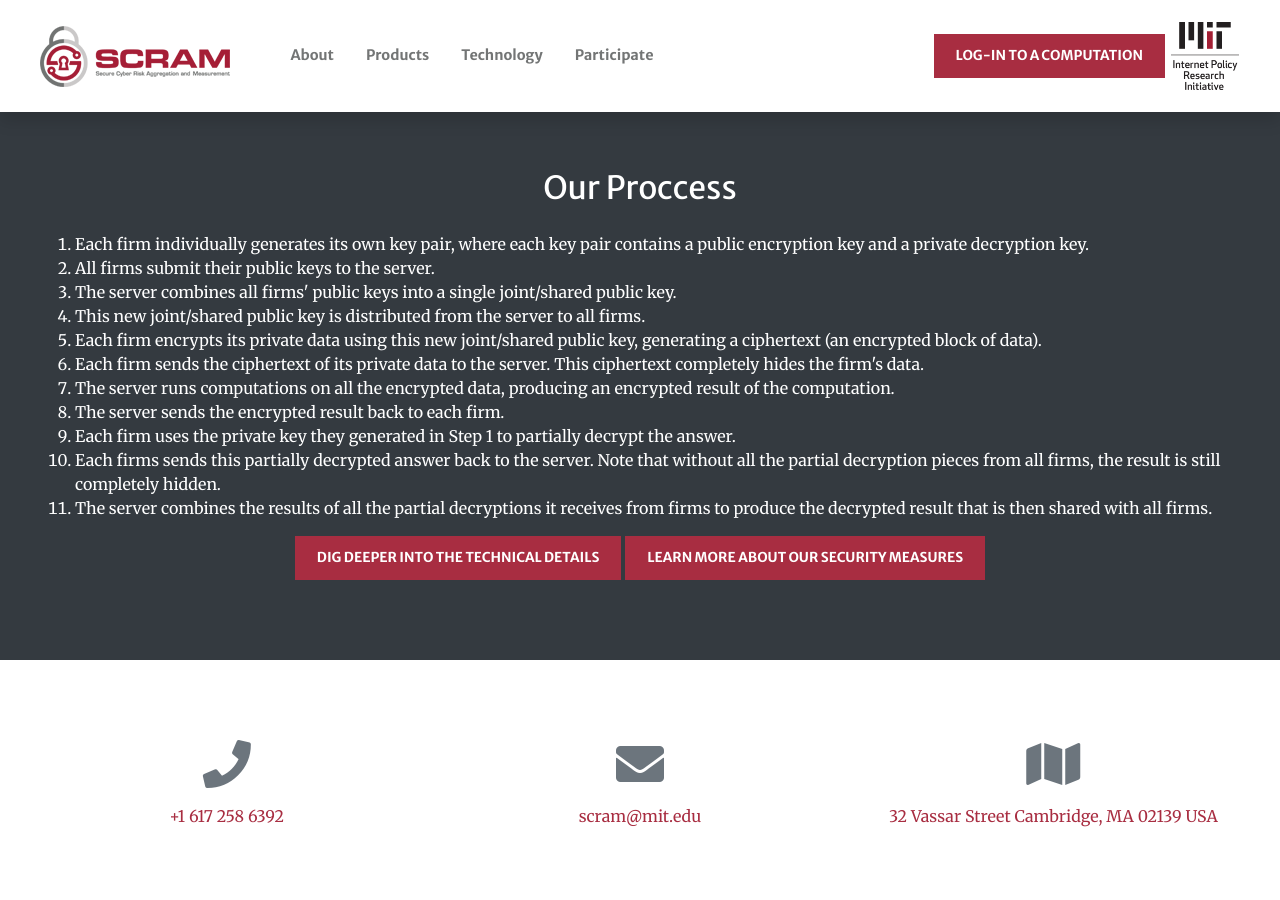
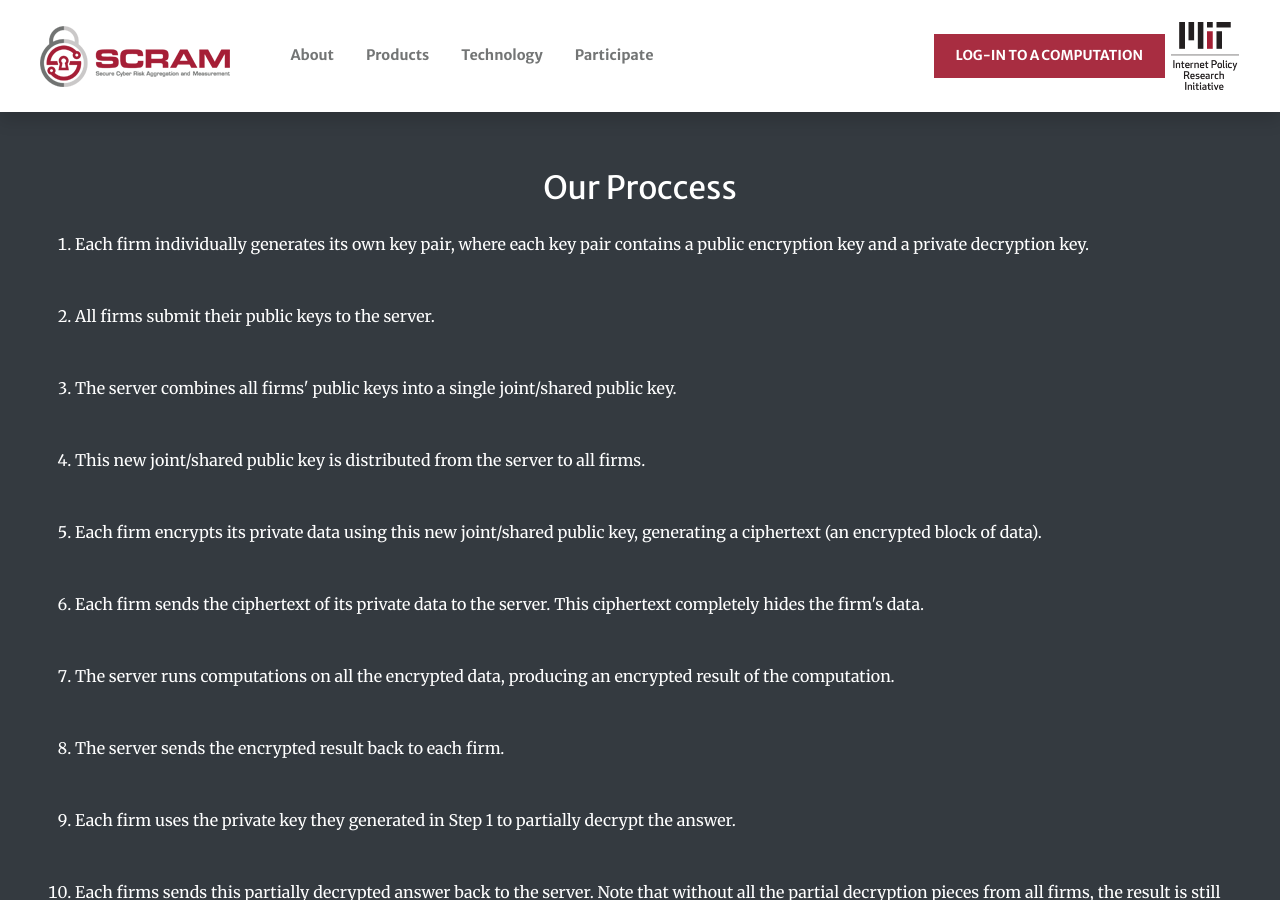
Before and after one commit to jisqyv/MIT, a Jekyll site: the page built from technology.md, in a window 1280 px wide and 900 px high, scrolled down 1296 px. Built offline with Jekyll 4.4.1, drawn with Linux system fonts in a browser that asks for light colours; nearby versions of some CDN libraries.

Commit message:
Update aside-technology.html

```diff
--- a/_includes/aside-technology.html
+++ b/_includes/aside-technology.html
@@ -2,17 +2,17 @@
   <div class="container ">
     <h2 class="mb-4 text-center">{{ section.title }}</h2>
 	<ol>
-	<li>Each firm individually generates its own key pair, where each key pair contains a public encryption key and a private decryption key.</li>
-	<li>All firms submit their public keys to the server.</li>
-	<li>The server combines all firms' public keys into a single joint/shared public key.</li>
-	<li>This new joint/shared public key is distributed from the server to all firms.</li>
-	<li>Each firm encrypts its private data using this new joint/shared public key, generating a ciphertext (an encrypted block of data).</li>
-	<li>Each firm sends the ciphertext of its private data to the server. This ciphertext completely hides the firm's data.</li>
-	<li>The server runs computations on all the encrypted data, producing an encrypted result of the computation.</li>
-	<li>The server sends the encrypted result back to each firm.</li>
-	<li>Each firm uses the private key they generated in Step 1 to partially decrypt the answer.</li>
-	<li>Each firms sends this partially decrypted answer back to the server. Note that without all the partial decryption pieces from all firms, the result is still completely hidden.</li>
-	<li>The server combines the results of all the partial decryptions it receives from firms to produce the decrypted result that is then shared with all firms. </li>
+	<li class="mb-5">Each firm individually generates its own key pair, where each key pair contains a public encryption key and a private decryption key.</li>
+	<li class="mb-5">All firms submit their public keys to the server.</li>
+	<li class="mb-5">The server combines all firms' public keys into a single joint/shared public key.</li>
+	<li class="mb-5">This new joint/shared public key is distributed from the server to all firms.</li>
+	<li class="mb-5">Each firm encrypts its private data using this new joint/shared public key, generating a ciphertext (an encrypted block of data).</li>
+	<li class="mb-5">Each firm sends the ciphertext of its private data to the server. This ciphertext completely hides the firm's data.</li>
+	<li class="mb-5">The server runs computations on all the encrypted data, producing an encrypted result of the computation.</li>
+	<li class="mb-5">The server sends the encrypted result back to each firm.</li>
+	<li class="mb-5">Each firm uses the private key they generated in Step 1 to partially decrypt the answer.</li>
+	<li class="mb-5">Each firms sends this partially decrypted answer back to the server. Note that without all the partial decryption pieces from all firms, the result is still completely hidden.</li>
+	<li class="mb-5">The server combines the results of all the partial decryptions it receives from firms to produce the decrypted result that is then shared with all firms. </li>
 	</ol>
     {% include actions.html actions=section.actions %}
   </div>
```
